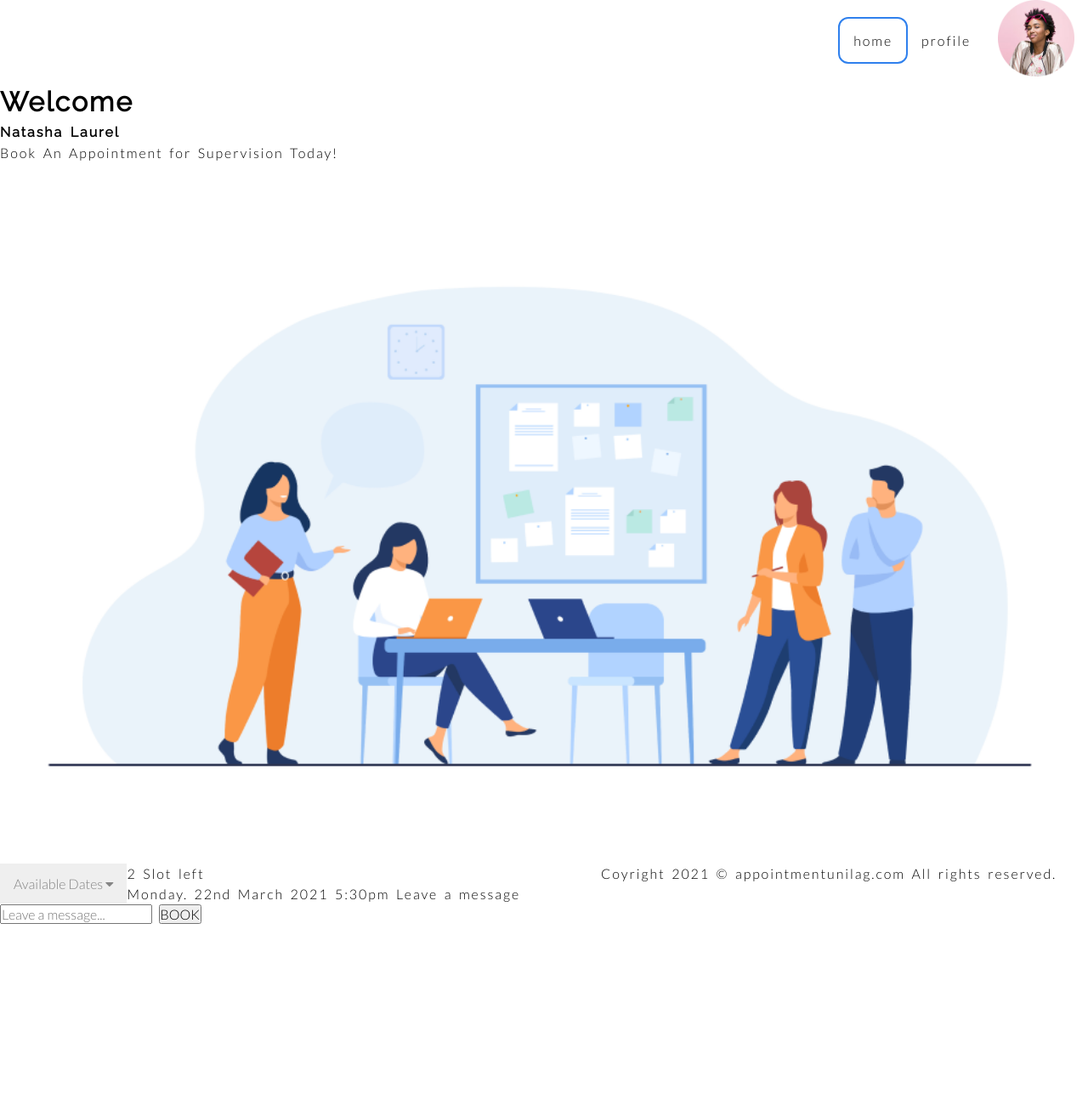
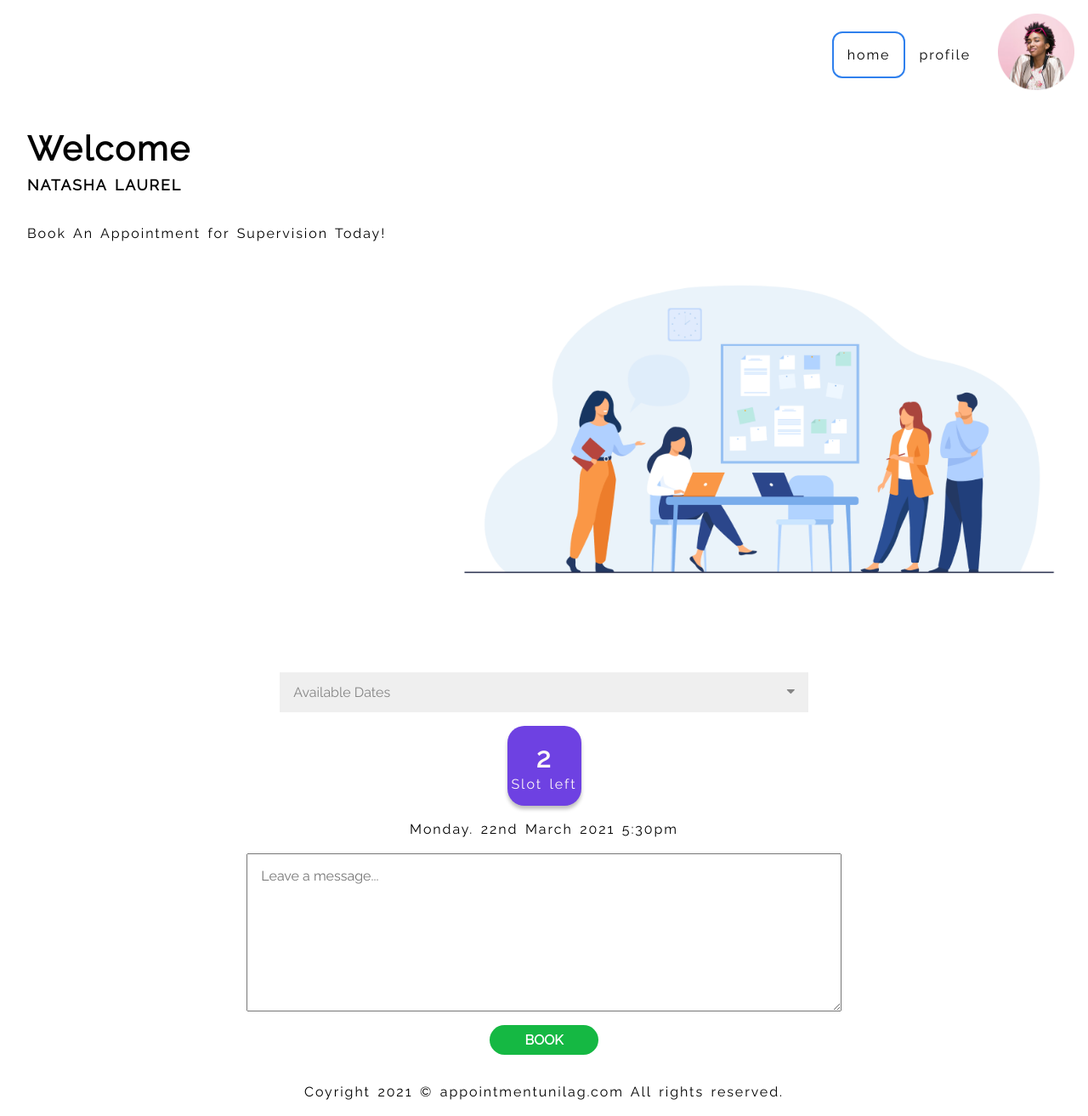
Before and after one commit to sunkanmii/CSC-415-Project, a PHP site: page / in a window 1280 px wide. Shown: the whole page at 85% size. Before the commit the page ends 1087 px from the top, so only its background shows below. Run offline with PHP 8.4, Linux system fonts and the light colour scheme.

Commit message:
done home page

```diff
--- a/css/home.css
+++ b/css/home.css
@@ -1,19 +1,108 @@
-h1, h2{
+*{
     font-family: 'Raleway', sans-serif;
 }
-.active{
+
+main {
+    display: flex;
+    flex-wrap: wrap;
+    justify-content: center;
+    width: 100%;
+}
+
+main>* {
+    margin: 1rem 0;
+}
+
+.active {
     border-radius: 12px;
     border: 2px solid #2F80ED;
+}
+
+
+nav {
+    display: flex;
+    height: auto;
+    justify-content: flex-end;
+    align-items: center;
+    width: 100%;
+}
+
+nav ul {
+    display: flex;
+    justify-content: flex-end;
+    align-items: center;
+    width: 100%;
+    text-decoration: none;
+    height: auto;
+}
+
+nav ul li {
+    text-decoration: none;
+    display: inline-block;
+}
+
+nav ul li a {
+    color: black;
+    padding: 1rem;
+}
+
+nav ul li img {
+    width: 90px;
+    height: 90px;
+}
+
+.p415-upperheader {
+    padding-left: 2rem;
+    margin-bottom: 1rem;
+    width: 100%;
+}
+
+.p415-upperheader h1 {
+    font-size: 2.5rem;
+}
+
+.p415-upperheader h2 {
+    font-size: 1.1rem;
+    text-transform: uppercase;
+}
+
+.p415-mid-section {
+    display: flex;
+    width: 100%;
+}
+
+.p415-mid-section p {
+    width: 100%;
+    position: absolute;
+    padding-left: 2rem;
+}
+
+.p415-mid-section img {
+    width: 100%;
+    margin-top: 3rem;
+    height: auto;
+}
+
+.p415-bottom-section {
+    display: flex;
+    flex-wrap: wrap;
+    align-items: center;
+    justify-content: center;
+    position: relative;
 }
 
 .dropdown {
     float: left;
     overflow: hidden;
+    width: 80%;
 }
 
 .dropdown .dropbtn {
     cursor: pointer;
+    display: flex;
+    justify-content: space-between;
     font-size: 16px;
+    width: 100%;
     border: none;
     outline: none;
     color: rgba(17, 17, 17, 0.48);
@@ -31,7 +120,7 @@ h1, h2{
     display: none;
     position: absolute;
     background-color: #f9f9f9;
-    min-width: 160px;
+    width: 80%;
     box-shadow: 0px 8px 16px 0px rgba(0, 0, 0, 0.2);
     z-index: 1;
 }
@@ -52,61 +141,72 @@ h1, h2{
 .show {
     display: block;
 }
-
-main{
+.p415-bottom-section > *{
+    margin-top: 1rem;
+}
+.p415-bottom-section p {
+    background: #6E41E2;
+    box-shadow: 0px 4px 4px rgba(0, 0, 0, 0.25);
+    border-radius: 20px;
+    justify-content: center;
     display: flex;
     flex-wrap: wrap;
+    align-items: center;
+    width: 87px;
+    height: 94px;
+    color: #FFF8F8;
+    text-align: center;
+}
+.p415-bottom-section .p415-slot-section{
+    display: flex;
+    justify-content: center;
     width: 100%;
 }
 
-nav{
-    display: flex;
-    height: auto;
-    justify-content: flex-end;
-    align-items: center;
+.p415-bottom-section p > span:first-child{
     width: 100%;
+    font-weight: bold;
+    font-size: 2rem;
+    height: 1rem;
 }
-nav ul{
-    display: flex;
-    justify-content: flex-end;
-    align-items: center;
+.p415-bottom-section time {
     width: 100%;
-    text-decoration: none;
-    height: auto;
+    text-align: center;
 }
-nav ul li{
-    text-decoration: none;
-    display: inline-block;
+
+.p415-bottom-section label {
+    visibility: hidden;
+    position: absolute;
+    opacity: 0;
+    z-index: -1;
 }
-nav ul li a{
-    color: black;
+
+.p415-bottom-section textarea {
+    width: 90%;
     padding: 1rem;
 }
-nav ul li img{
-    width: 90px;
-    height: 90px;
+
+.p415-bottom-section input[value="BOOK"]{
+    width: 8rem;
+    background: #15B843;
+    border-radius: 4rem;
+    padding: 0.5rem;
+    border: none;
+    color: white;
+    font-weight: bolder;
 }
+footer p{
+    text-align: center;
+}
+@media screen and (min-width: 60rem) {
+    .p415-mid-section img {
+        max-width: 923px;
+        margin-top: 0;
+        width: 60%;
+    }
 
-.p415-upperheader h1{
-    font-size: 2rem;
+    .p415-mid-section p {
+        position: relative;
+        padding-left: 2rem;
+    }
 }
-
-.p415-upperheader h2{
-    font-size: 1rem;
-}
-
-.p415-mid-section{
-    display: flex;
-    width: 100%;
-}
-
-.p415-mid-section p{
-    width: 100%;
-    position: absolute;
-}
-
-.p415-mid-section img{
-    width: 100%;
-    margin-top: 3rem;
-    height: auto;
-}
--- a/index.html
+++ b/index.html
@@ -11,8 +11,8 @@
     <link href="https://fonts.googleapis.com/css2?family=Lato:wght@300&display=swap" rel="stylesheet">
     <link rel="stylesheet" href="https://stackpath.bootstrapcdn.com/font-awesome/4.7.0/css/font-awesome.min.css"
         integrity="sha384-wvfXpqpZZVQGK6TAh5PVlGOfQNHSoD2xbE+QkPxCAFlNEevoEH3Sl0sibVcOQVnN" crossorigin="anonymous">
-    <link rel='stylesheet' type='text/css' media='screen' href='./css/home.css'>
-    <link rel='stylesheet' type='text/css' media='screen' href='./css/index.css'>
+        <link rel='stylesheet' type='text/css' media='screen' href='./css/index.css'>
+        <link rel='stylesheet' type='text/css' media='screen' href='./css/home.css'>
 </head>
 
 <body>
@@ -49,15 +49,17 @@
                     <a href="#">Date 3</a>
                 </div>
             </div>
-            <p>
-                <span id="slots">2</span>
-                <span id="slots-suffix">Slot</span> left
-            </p>
+            <div class="p415-slot-section">
+                <p>
+                    <span id="slots">2</span>
+                    <span id="slots-suffix">Slot left</span>
+                </p>
+            </div>
 
             <time datetime="2021-03-22T17:30">Monday. 22nd March 2021 5:30pm</time>
 
             <label for="leave-a-message">Leave a message</label>
-            <input type="text" id="leave-a-message" placeholder="Leave a message..." name="booking-message" />
+            <textarea cols="5" rows="8" id="leave-a-message" placeholder="Leave a message..." name="booking-message" ></textarea>
 
             <input type="submit" value="BOOK" />
         </section>
```
Also changed, not shown: signin.php (+11 -10 lines).
